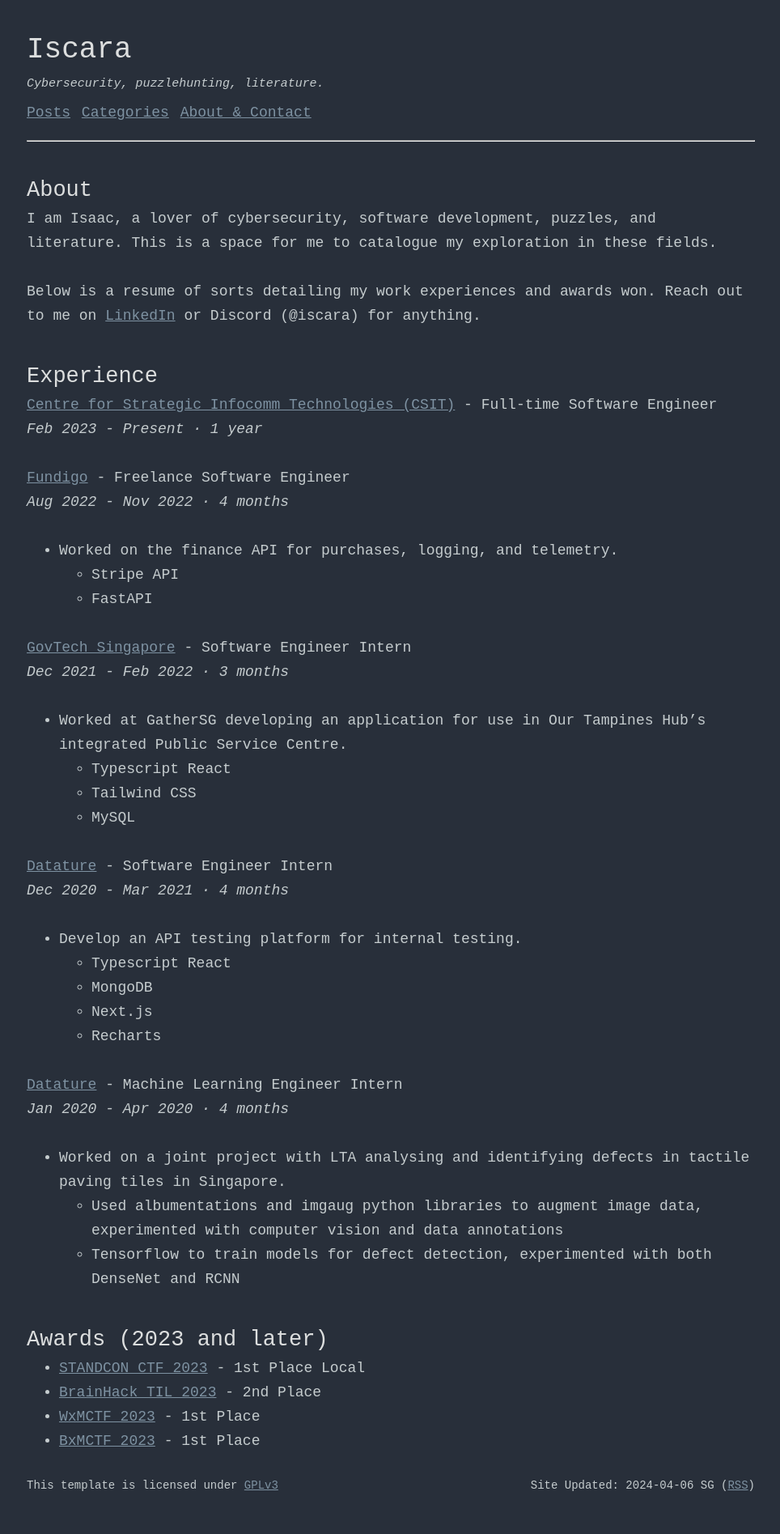
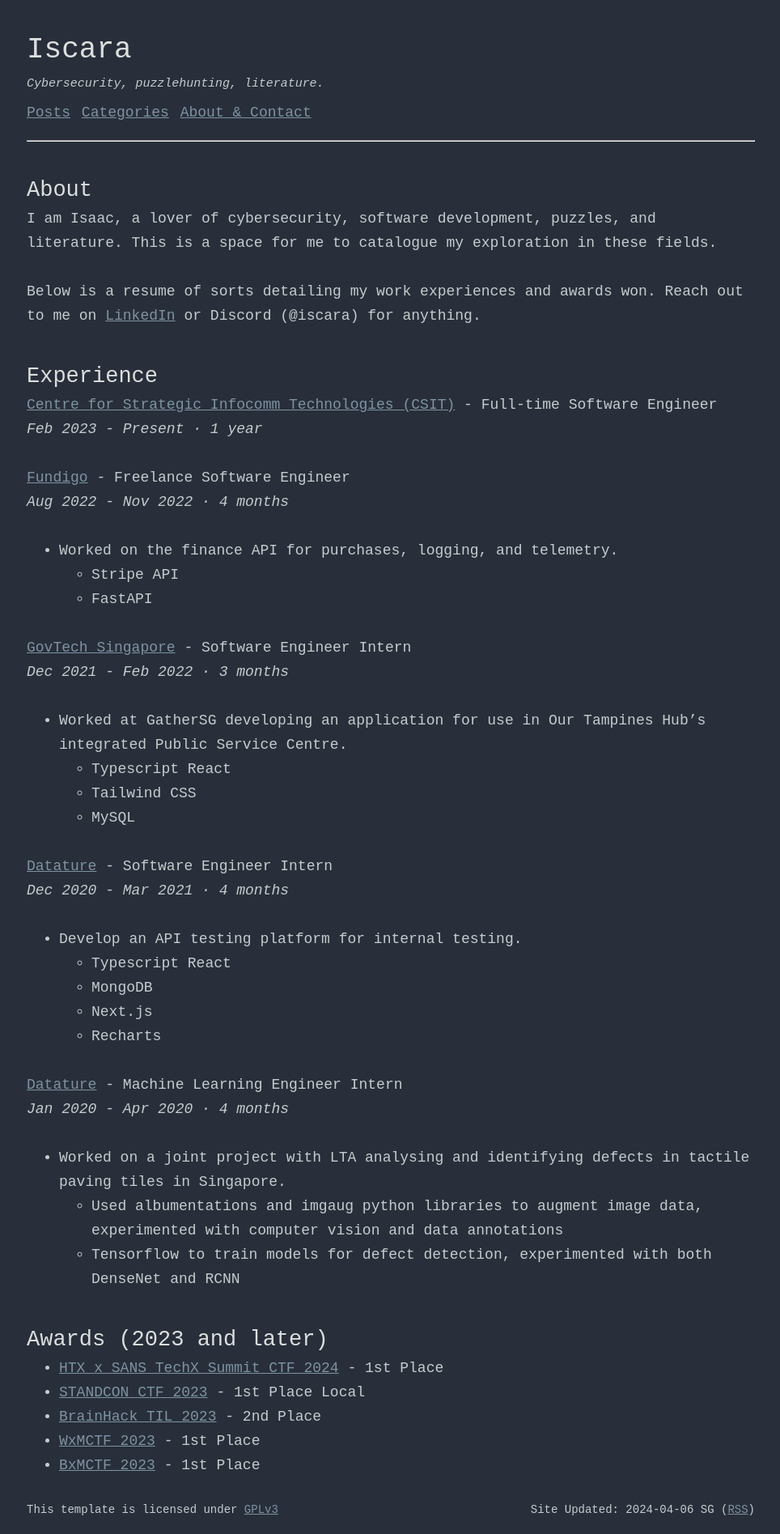
Before and after one commit to Iscaraca/Iscaraca.github.io, a Jekyll site: the page built from index.md, in a window 1280 px wide. Shown: the whole page at 81% size, without its empty margins (157-1121 px from the left). Built offline with Jekyll 4.4.1, drawn with Linux system fonts in a browser that asks for light colours; before the commit the page ends 1865 px from its top, so only the background shows below that.

Commit message:
Update index.md

```diff
--- a/index.md
+++ b/index.md
@@ -75,6 +75,7 @@ _Jan 2020 - Apr 2020 · 4 months_
 <br>
 
 ## Awards (2023 and later)
+- [HTX x SANS TechX Summit CTF 2024](https://www.htx.gov.sg/techx/txs2024) - 1st Place
 - [STANDCON CTF 2023](https://standcon.n0h4ts.com/) - 1st Place Local
 - [BrainHack TIL 2023](https://www.dsta.gov.sg/brainhack) - 2nd Place
 - [WxMCTF 2023](https://ctf.mcpt.ca/contest/wxmctf) - 1st Place
```
